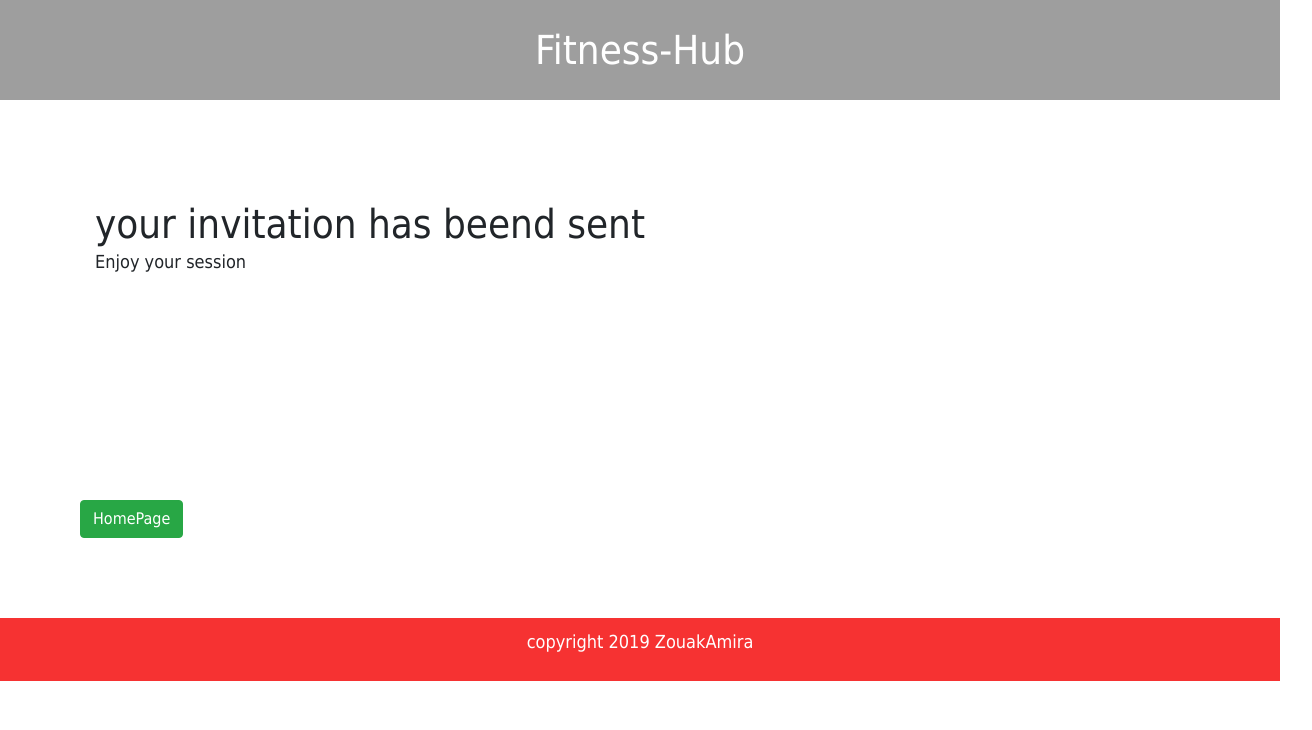
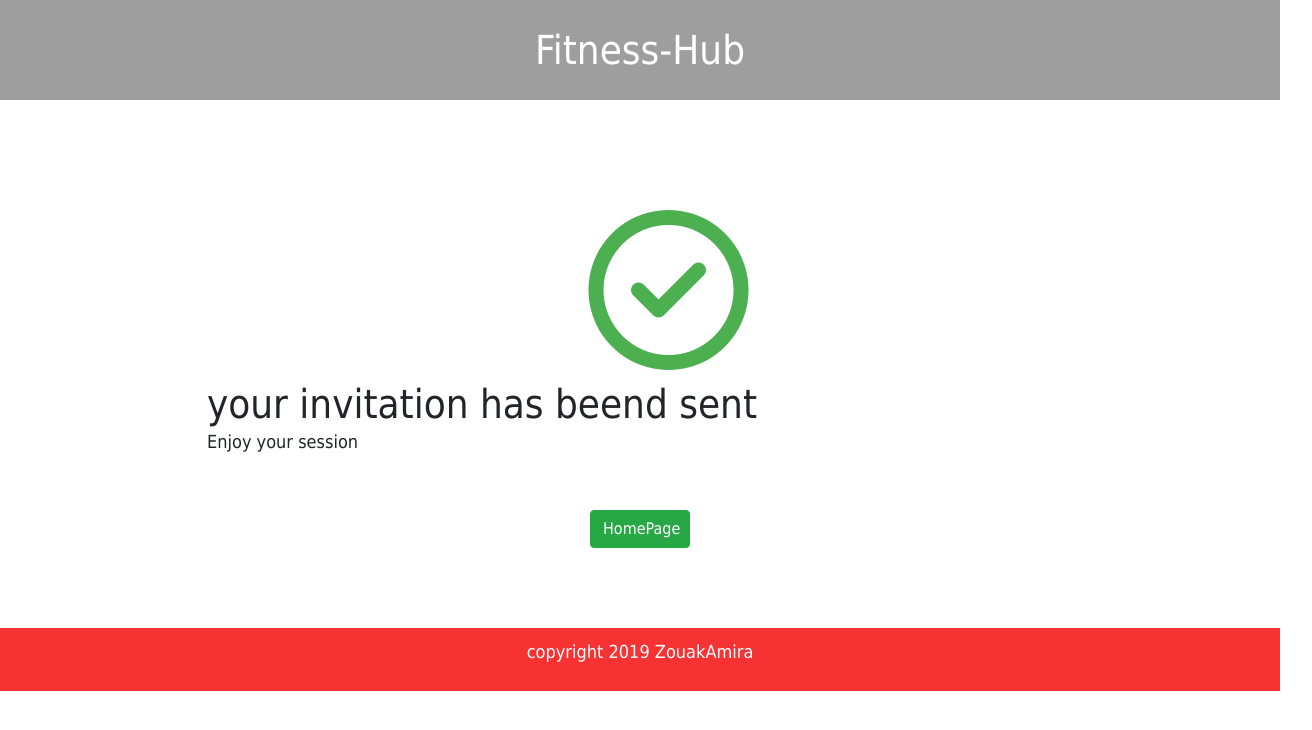
Before and after one commit to Hacking-Retail/amiraGymApp, a plain HTML site: page views/confirmInvitation.html in a window 1280 px wide. Shown: the whole page, 1312 px wide, since content can reach past the window. Drawn offline with nearby package versions, Linux system fonts and the light colour scheme.

Commit message:
add confirm page

```diff
--- a/styles/style.css
+++ b/styles/style.css
@@ -191,12 +191,27 @@ body, ul, li, h1, h2, a{
     gap: 10px;
   }
   .noPartner{
+      visibility: hidden;
   max-width: 200px;
   }
   /*------------------Confirm Invitation----------------------*/
   .confirm{
+      justify-content: center;
       margin-top: 200px;
+      margin-left: 10%;
       height: 300px;
+  }
+  .confirm i{
+
+
+      margin: 10px auto;
+      margin-left: 35%;
+      color: #4CAF50;
+  }
+  .HomePageBtn{
+      display: block;
+      max-width: 100px;
+      margin: 10px auto;
   }
   /* responsive styles */
 /* responsive styles */
--- a/views/confirmInvitation.html
+++ b/views/confirmInvitation.html
@@ -14,11 +14,16 @@
     </header>
     <main>
         <div class="container confirm">
+            <i class="far fa-check-circle fa-10x"></i>
             <h1>your invitation has beend sent</h1>
             <p>Enjoy your session </p>
         </div>
+        <div>
+            <a href="../index.html" class="btn btn-success HomePageBtn" id="inviteBtn">HomePage</a>
 
-        <a href="../index.html" class="btn btn-success" id="inviteBtn">HomePage</a>
+        </div>
+
+
 
     </main>
     <footer>
```
Also changed, not shown: scripts/findPartner.js (+3 -5 lines), views/findPartner.html (+6 -2 lines).
